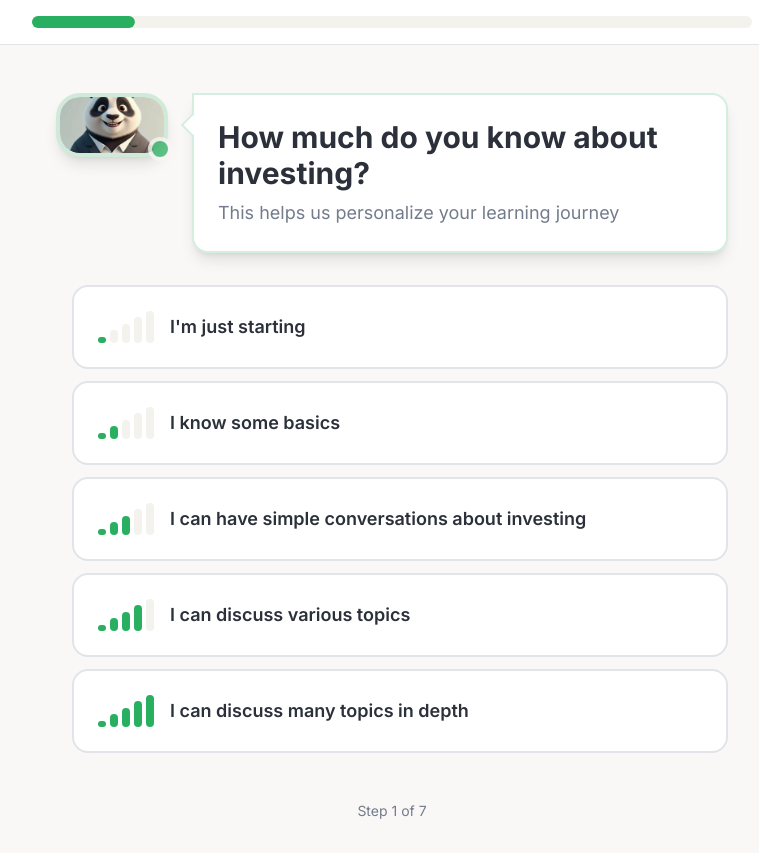
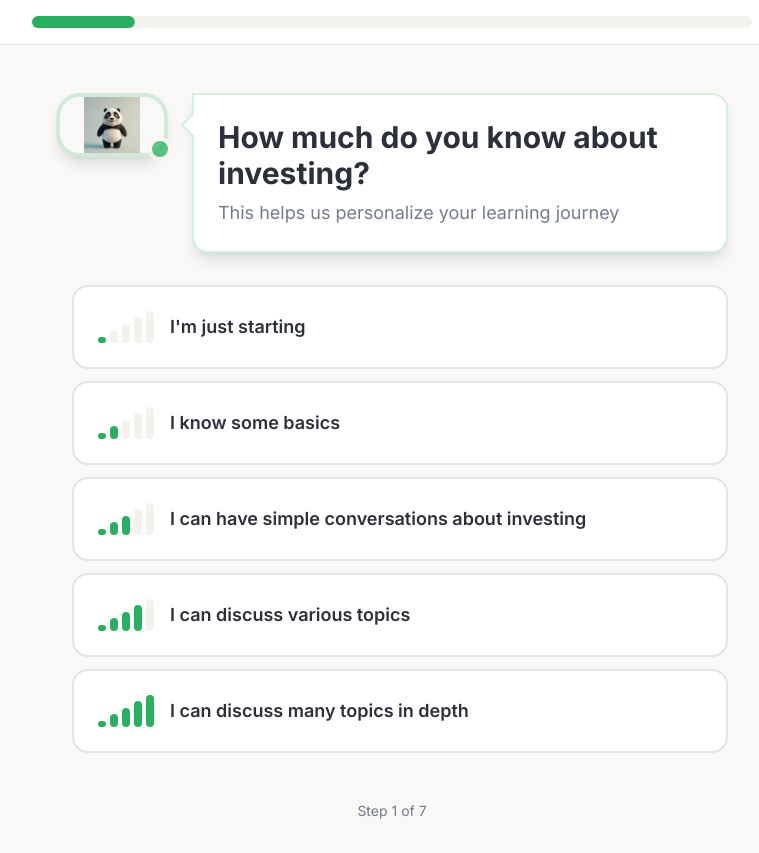
Before and after one commit to Louisrdrz/primo-placer, a React (Vite) app: page /onboarding in a window 1280 px wide. Shown: the whole page, without its empty margins (248-1007 px from the left). Built offline with nearby package versions, Linux system fonts and the light colour scheme; the HTML template or start-up script is replaced by a standard one.

Commit message:
Visual edit in Lovable
Edited UI in Lovable

```diff
--- a/src/components/onboarding/OnboardingCharacter.tsx
+++ b/src/components/onboarding/OnboardingCharacter.tsx
@@ -15,7 +15,7 @@ const OnboardingCharacter = ({
       <div className="flex items-start gap-6 mb-8">
         <div className="flex-shrink-0 animate-scale-in">
           <div className="relative">
-            <img alt="Your BNP Heritage advisor" className="w-28 h-16 rounded-3xl border-4 border-primary/20 shadow-lg object-cover" src="/lovable-uploads/9672b589-67db-4882-9a10-49f42521ced2.png" />
+            <img alt="Your BNP Heritage advisor" src="/lovable-uploads/d72d9fcc-c282-449c-a4d8-d2003dccd3bc.png" className="w-28 h-16 rounded-3xl border-4 border-primary/20 shadow-lg object-contain" />
             <div className="absolute -bottom-1 -right-1 w-6 h-6 bg-primary rounded-full border-4 border-background animate-pulse" />
           </div>
         </div>
```
Also changed, not shown: public/lovable-uploads/30798e99-57dd-42bf-b8b3-8be5309bbe63.png (added), public/lovable-uploads/d72d9fcc-c282-449c-a4d8-d2003dccd3bc.png (added).
